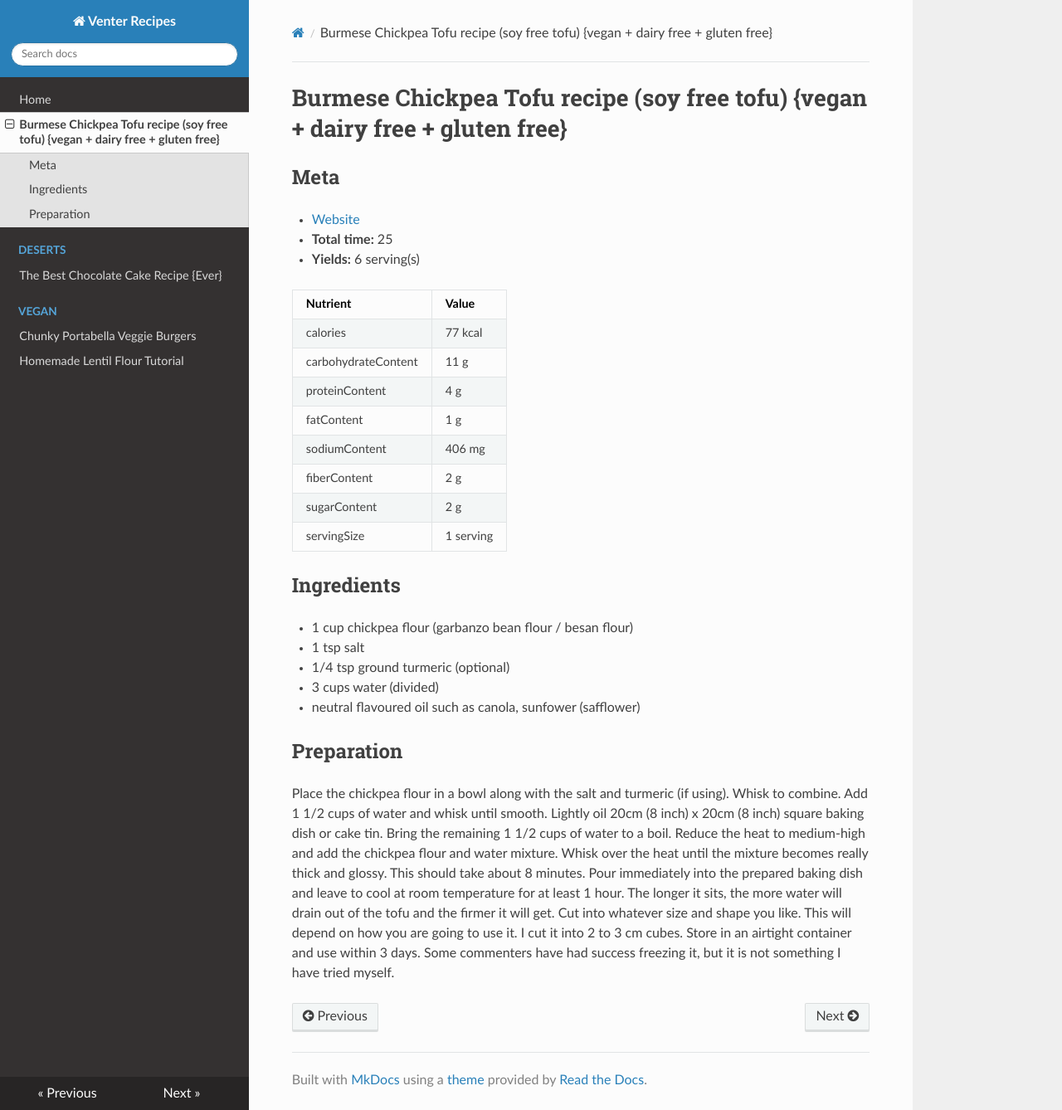
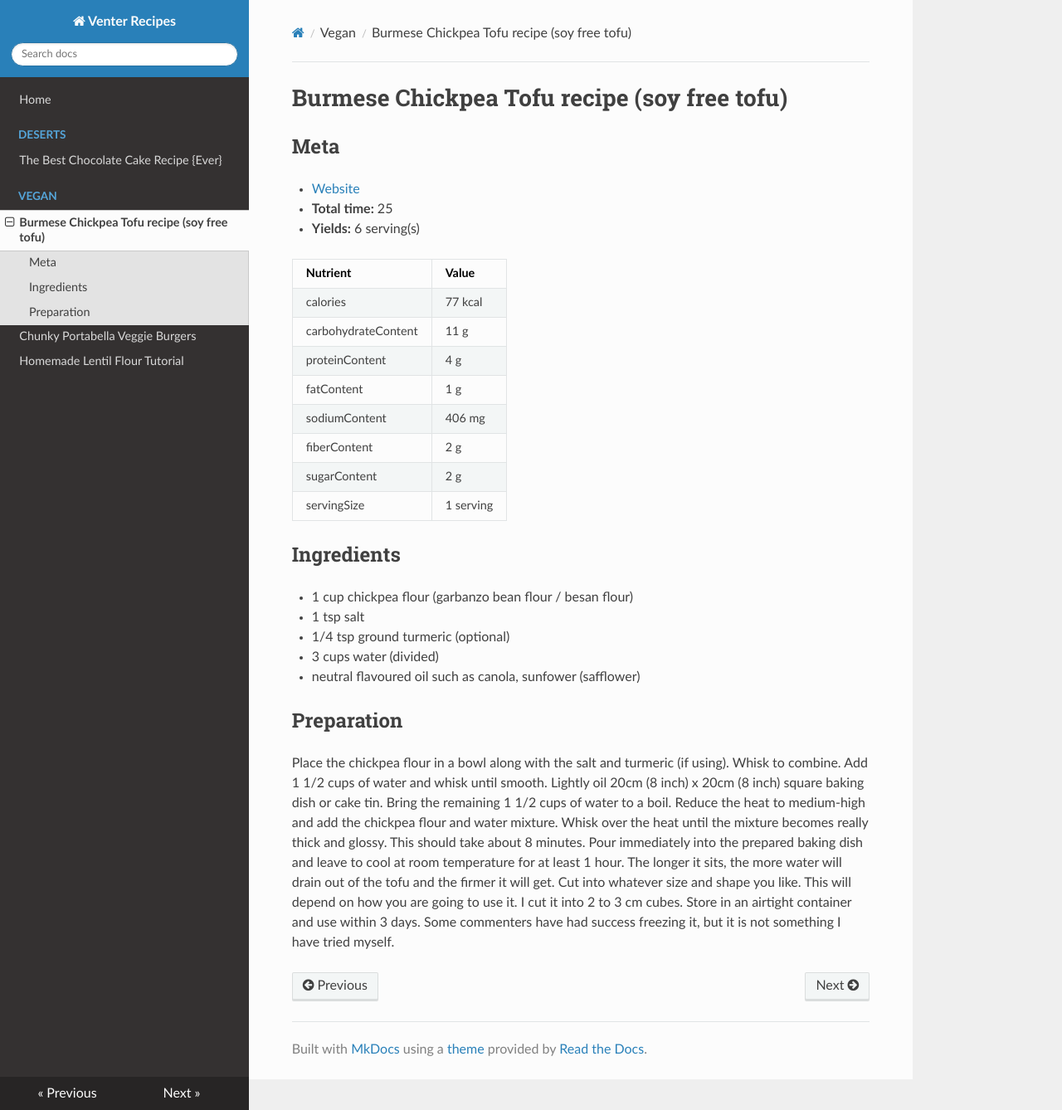
Before and after one commit to zendassie/recipes, an MkDocs documentation site: the page built from docs/Vegan/burmesechickpea.md, in a window 1280 px wide and 1338 px high. Shown: the whole window at 83% size. Built offline with MkDocs 1.6.1, drawn with Linux system fonts in a browser that asks for light colours; nearby versions of some CDN libraries.

Commit message:
cleaned name

```diff
--- a/docs/burmesechickpeatofurecipesoyfreetofuvegandairyfreeglutenfree.md
+++ b/docs/Vegan/burmesechickpea.md
@@ -1,4 +1,4 @@
-# Burmese Chickpea Tofu recipe (soy free tofu) {vegan + dairy free + gluten free}
+# Burmese Chickpea Tofu recipe (soy free tofu)
 
 ## Meta
 
```
Also changed, not shown: site/404.html, site/Deserts/thebestchocolatecakerecipeever/index.html, site/Vegan/burmesechickpea/index.html, site/Vegan/chunkyportabellaveggieburgers/index.html, site/Vegan/homemadelentilflourtutorial/index.html, site/index.html, site/search.html, site/search/search_index.json, 1 other file.
